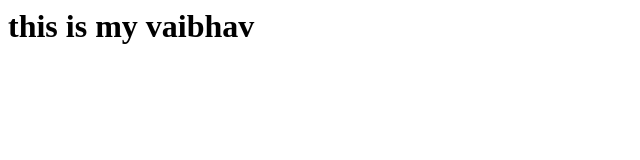
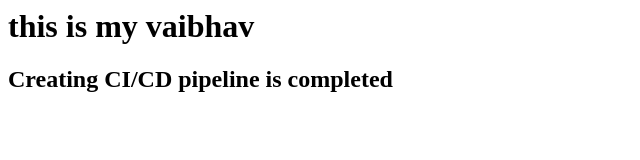
Before and after one commit to vebss123/website1, a plain HTML site: page index.html in a window 1280 px wide. Shown: the whole page, without its empty margins (0-640 px from the left). Drawn offline with Linux system fonts and the light colour scheme.

Commit message:
changed code for website

```diff
--- a/index.html
+++ b/index.html
@@ -2,5 +2,6 @@
 <title>CI/CD pipeline by jenkins </title>
 <body>
 <h1>this is my vaibhav </h1>
+<h2>Creating CI/CD pipeline is completed</h2>
 </body>
 </html>
```
